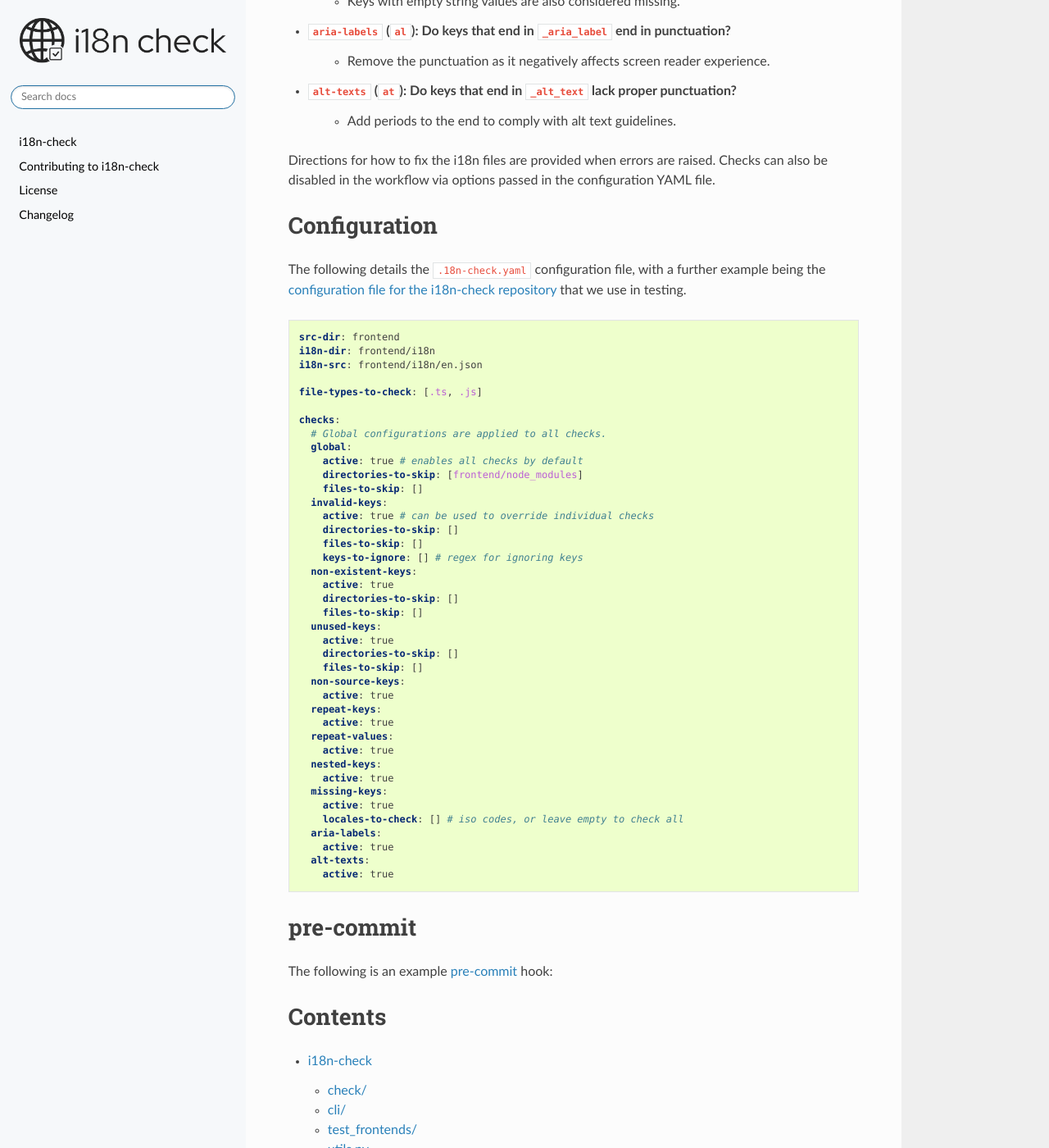
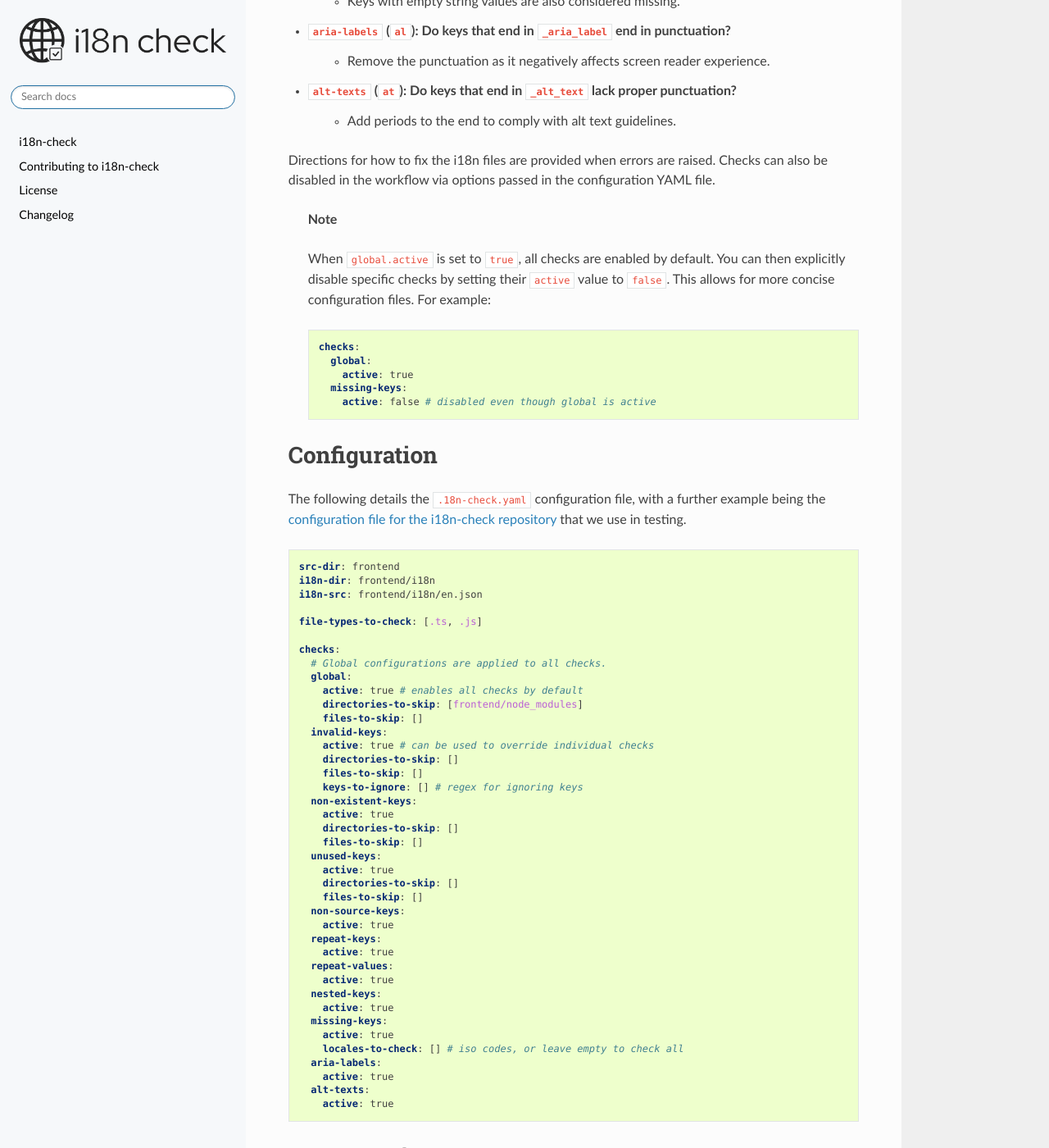
Before and after one commit to activist-org/i18n-check, a Sphinx documentation site: the page built from docs/source/index.rst, in a window 1280 px wide and 1400 px high, scrolled down 2721 px. Shown: the whole window at 82% size. Built offline with Sphinx 7.4.7 and the Read the Docs theme 3.1.0, drawn with Linux system fonts in a browser that asks for light colours; formulas are drawn with MathJax 3; some of the changed text lies outside the part shown.

Commit message:
Adjust and expand docs

```diff
--- a/docs/source/index.rst
+++ b/docs/source/index.rst
@@ -129,6 +129,18 @@ There the following checks can ran across your codebase:
 
 Directions for how to fix the i18n files are provided when errors are raised. Checks can also be disabled in the workflow via options passed in the configuration YAML file.
 
+    | **Note**
+
+    When ``global.active`` is set to ``true``, all checks are enabled by default. You can then explicitly disable specific checks by setting their ``active`` value to ``false``. This allows for more concise configuration files. For example:
+
+    .. code-block:: yaml
+
+        checks:
+          global:
+            active: true
+          missing-keys:
+            active: false # disabled even though global is active
+
 Configuration
 =============
 
@@ -183,6 +195,7 @@ pre-commit
 The following is an example `pre-commit <https://github.com/pre-commit/pre-commit>`_ hook:
 
 .. code-block:: yaml
+
     - repo: local
       hooks:
         - id: run-i18n-check
```
Also changed, not shown: README.md (+1 -1 lines).
